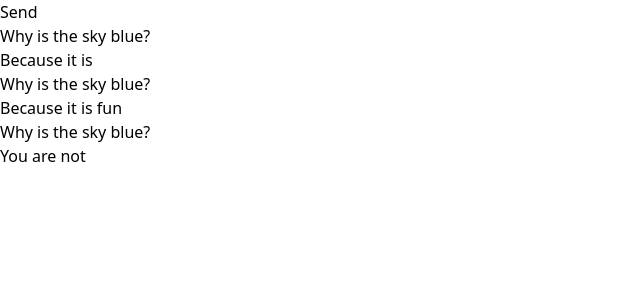
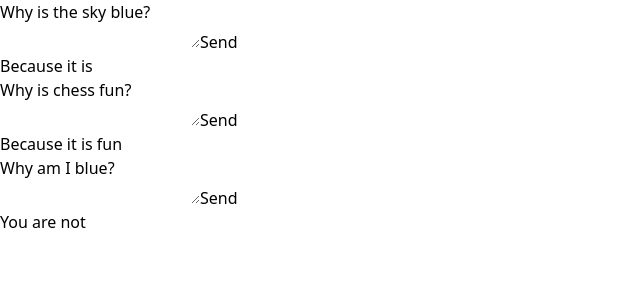
Before and after one commit to ai-writer-assistant/ai-writer-assistant.github.io, a Vue app: page / in a window 1280 px wide. Shown: the top 300 px of the page, without its empty margins (0-640 px from the left). Built offline with nearby package versions, Linux system fonts and the light colour scheme.

Commit message:
Have multiple input and outputs

```diff
--- a/src/App.vue
+++ b/src/App.vue
@@ -2,8 +2,6 @@
 import { ref } from "vue"
 
 import ollama from 'ollama'
-const input_text = ref<string>("Why is the sky blue?")
-const output_text = ref<string>("")
 const is_loading = ref<boolean>(false)
 
 interface ResOut {
@@ -28,16 +26,25 @@ all_res_out.value.push({
   message: "Why am I blue?",
   output: "You are not"
 })
-async function sendToModel() {
+async function sendToModel(id: Number) {
+  if (is_loading.value) {
+    return
+  }
   is_loading.value = true
+  const _res_out = all_res_out.value.find((res_out) => res_out.id === id)
+  if (!_res_out) {
+    is_loading.value = false
+    return
+  }
 
+  _res_out.output = ""
   const response = await ollama.chat({
     model: 'blog',
-    messages: [{ role: 'user', content: input_text.value }],
+    messages: [{ role: 'user', content: _res_out.message }],
     stream: true
   })
   for await (const part of response) {
-    output_text.value += part.message.content
+    _res_out.output += part.message.content
   }
   is_loading.value = false
 }
@@ -46,11 +53,11 @@ async function sendToModel() {
 <template>
   <div class="flex h-full">
     <div class="w-full h-full flex flex-col">
-      <button class="bg-green-400 p-3 rounded-xl grow-0 disabled:bg-gray-400" :disabled="is_loading"
-        @click="sendToModel()">Send</button>
       <div class="w-full grow" v-for="res_out in all_res_out" :key="res_out.id">
         <div class="flex h-full">
-          <input class="w-1/2 h-full" type="text" v-model="input_text" />
+          <textarea class="w-1/2 h-full" type="text" v-model="res_out.message" />
+          <button class="bg-green-400 p-3 rounded-xl grow-0 disabled:bg-gray-400" :disabled="is_loading"
+            @click="sendToModel(res_out.id)">Send</button>
           <p class="w-1/2 p-4 h-full">
             {{ res_out.output }}
           </p>
```
